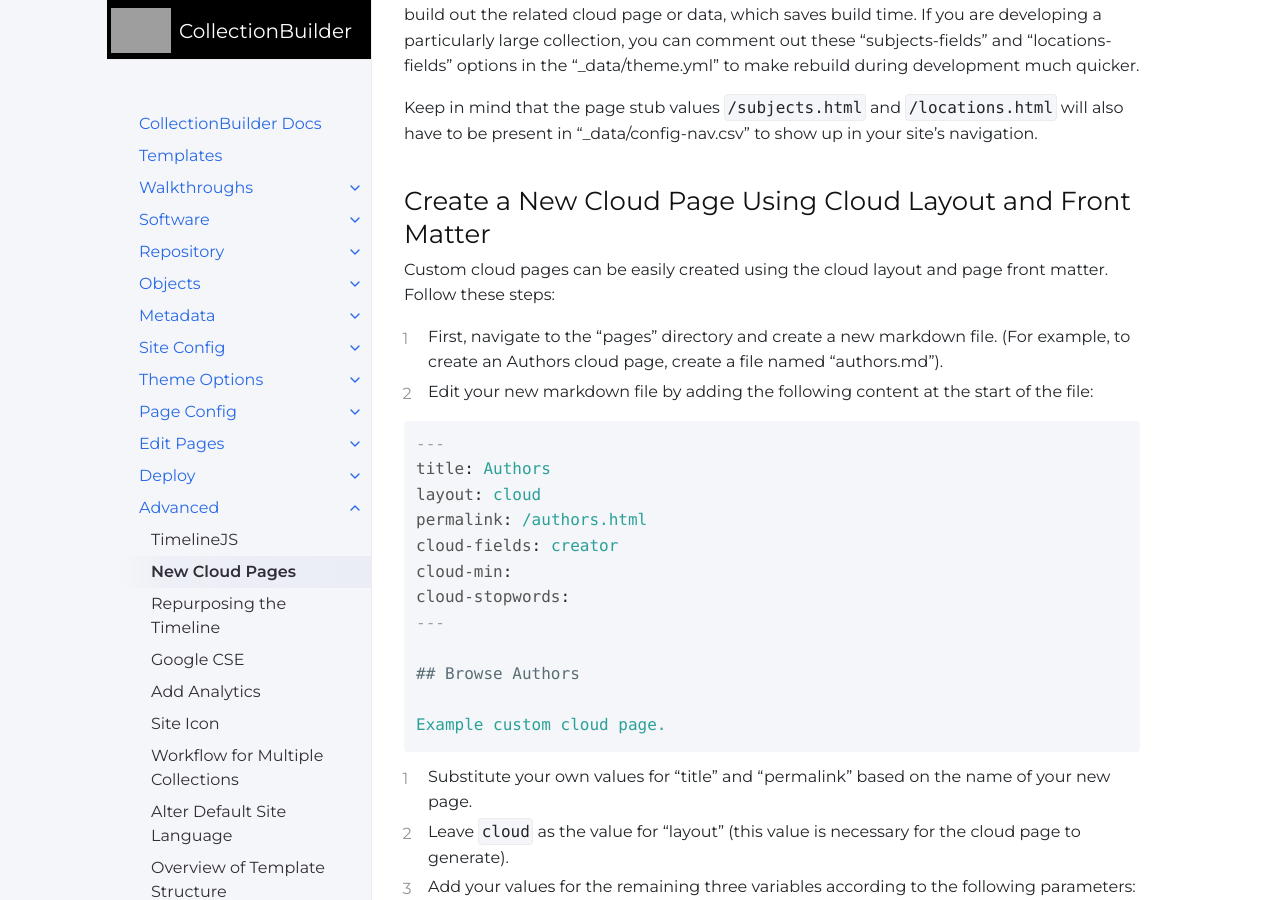
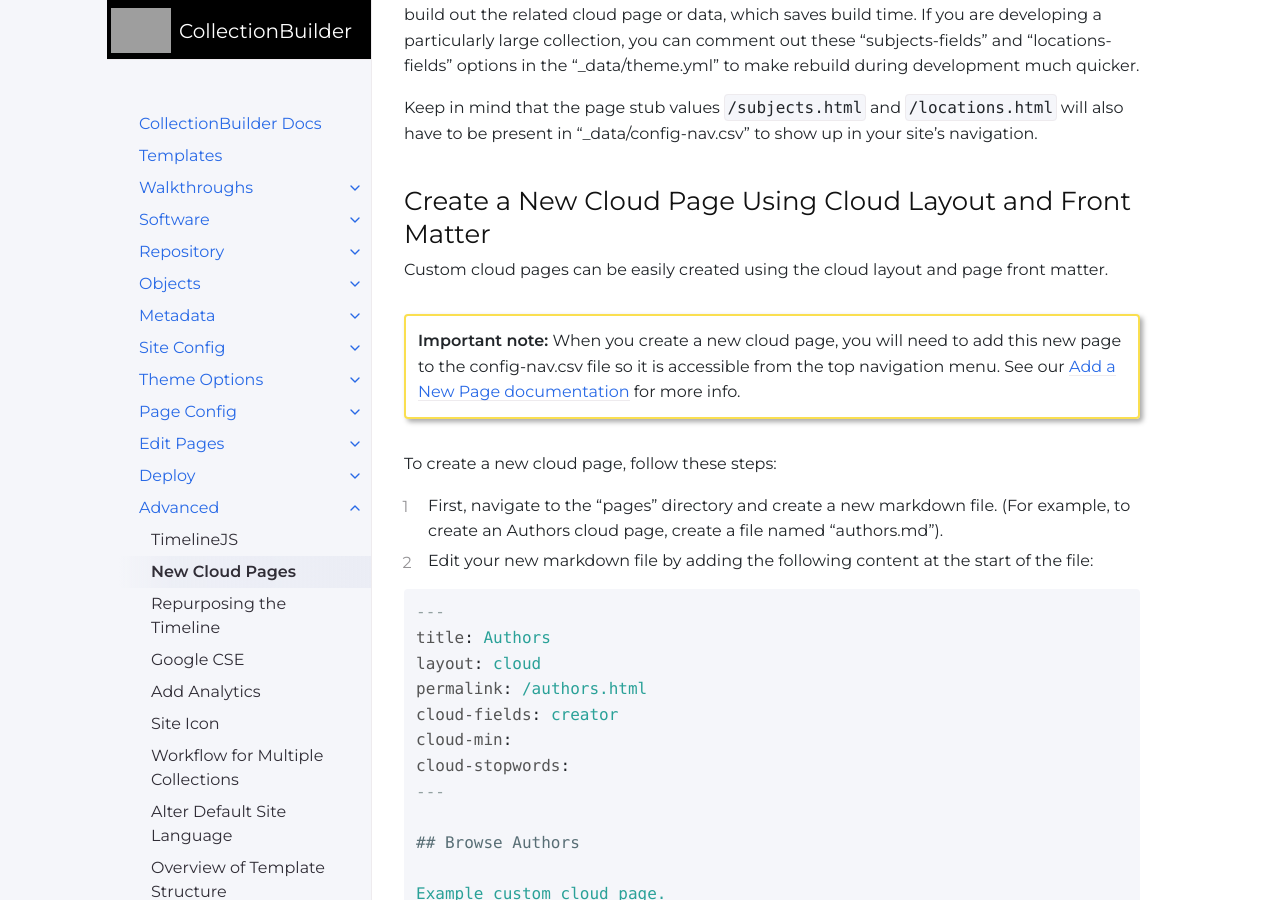
Before and after one commit to CollectionBuilder/cb-docs, a Jekyll site: the page built from docs/advanced/cloudpage.md, in a window 1280 px wide and 900 px high, scrolled down 738 px. Built offline with Jekyll 4.4.1, drawn with Linux system fonts in a browser that asks for light colours; comment, search, counter and statistics services are not loaded.

Commit message:
Add alert box

```diff
--- a/docs/advanced/cloudpage.md
+++ b/docs/advanced/cloudpage.md
@@ -35,7 +35,11 @@ Keep in mind that the page stub values `/subjects.html` and `/locations.html` wi
 ## Create a New Cloud Page Using Cloud Layout and Front Matter
 
 Custom cloud pages can be easily created using the cloud layout and page front matter.
-Follow these steps:
+
+{:.alert .alert-yellow}
+**Important note:** When you create a new cloud page, you will need to add this new page to the config-nav.csv file so it is accessible from the top navigation menu. See our [Add a New Page documentation](https://collectionbuilder.github.io/cb-docs/docs/pages/add_page/#add-a-new-page-to-the-nav){:target="_blank" rel="noopener"} for more info.
+
+To create a new cloud page, follow these steps:
 
 1. First, navigate to the "pages" directory and create a new markdown file. (For example, to create an Authors cloud page, create a file named "authors.md").
 2. Edit your new markdown file by adding the following content at the start of the file:
@@ -58,9 +62,9 @@ Example custom cloud page.
 4. Leave `cloud` as the value for "layout" (this value is necessary for the cloud page to generate).
 5. Add your values for the remaining three variables according to the following parameters:
 
-- `cloud-fields:` (required), a metadata field, or a set of metadata fields separated by `;`, to be featured in the cloud.
-- `cloud-min:` (optional), an integer value such as `2`.
-- `cloud-stopwords:` (optional), a value or set of values separated by `;` that will be removed from display
+    - `cloud-fields:` (required), a metadata field, or a set of metadata fields separated by `;`, to be featured in the cloud.
+    - `cloud-min:` (optional), an integer value such as `2`.
+    - `cloud-stopwords:` (optional), a value or set of values separated by `;` that will be removed from display
 
 ## Cloud _include
 
```
